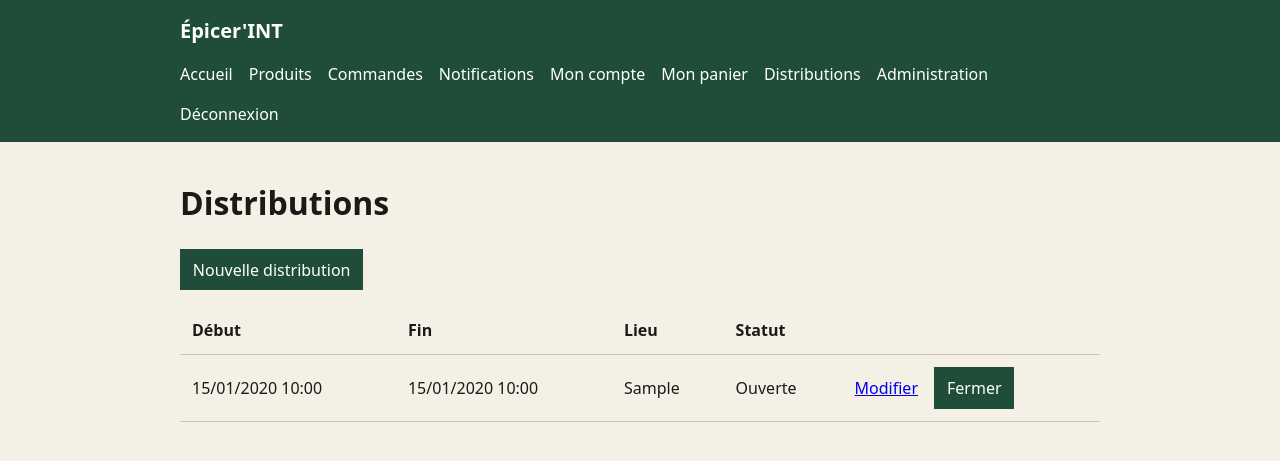
After one commit to RabahSend/Epicer-int, a Django app: page /orders/distributions/ in a window 1280 px wide. The commit adds this page. Shown: the top 461 px of the page. Run offline with Django 5.2, Linux system fonts and the light colour scheme; a user stored in the database is signed in; tables that the repository leaves empty hold one stand-in row (values such as "Sample post").

Commit message:
Permet à l'administrateur de gérer les distributions.

```diff
--- a/epicerIntApp/core/static/core/css/layout.css
+++ b/epicerIntApp/core/static/core/css/layout.css
@@ -117,6 +117,8 @@
   .message { padding: 0.75rem; background: white; }
   .cart-table { width: 100%; border-collapse: collapse; }
   .cart-table th, .cart-table td { padding: 0.75rem; border-bottom: 1px solid #c9c3b6; text-align: left; }
+  .cart-table td form { display: inline; margin-left: 0.75rem; }
+  form p input { padding: 0.45rem; font: inherit; max-width: 100%; }
 
   @media (max-width: 700px) {
     .site-header__inner {
--- a/epicerIntApp/core/templates/base.html
+++ b/epicerIntApp/core/templates/base.html
@@ -20,7 +20,10 @@
           <a href="#">Notifications</a>
           <a href="{% url 'profile' %}">Mon compte</a>
           {% if user.is_member %}<a href="{% url 'cart' %}">Mon panier</a>{% endif %}
-          {% if user.is_staff %}<a href="{% url 'admin:index' %}">Administration</a>{% endif %}
+          {% if user.is_staff %}
+            <a href="{% url 'distributions' %}">Distributions</a>
+            <a href="{% url 'admin:index' %}">Administration</a>
+          {% endif %}
           <form action="{% url 'logout' %}" method="post">
             {% csrf_token %}
             <button type="submit">Déconnexion</button>
--- /dev/null
+++ b/epicerIntApp/orders/templates/orders/distributions.html
@@ -0,0 +1,47 @@
+{% extends "base.html" %}
+
+{% block title %}Distributions{% endblock %}
+
+{% block content %}
+  <h1>Distributions</h1>
+  <p><a class="button-link" href="{% url 'distribution_create' %}">Nouvelle distribution</a></p>
+  {% if distributions %}
+    <table class="cart-table">
+      <thead>
+        <tr>
+          <th>Début</th>
+          <th>Fin</th>
+          <th>Lieu</th>
+          <th>Statut</th>
+          <th></th>
+        </tr>
+      </thead>
+      <tbody>
+        {% for distribution in distributions %}
+          <tr>
+            <td>{{ distribution.starts_at|date:"d/m/Y H:i" }}</td>
+            <td>{% if distribution.ends_at %}{{ distribution.ends_at|date:"d/m/Y H:i" }}{% else %}—{% endif %}</td>
+            <td>{{ distribution.location|default:"—" }}</td>
+            <td>{% if distribution.is_active %}Ouverte{% else %}Fermée{% endif %}</td>
+            <td>
+              <a href="{% url 'distribution_edit' distribution.pk %}">Modifier</a>
+              {% if distribution.is_active %}
+                <form method="post" action="{% url 'distribution_close' distribution.pk %}">
+                  {% csrf_token %}
+                  <button type="submit">Fermer</button>
+                </form>
+              {% else %}
+                <form method="post" action="{% url 'distribution_open' distribution.pk %}">
+                  {% csrf_token %}
+                  <button type="submit">Ouvrir</button>
+                </form>
+              {% endif %}
+            </td>
+          </tr>
+        {% endfor %}
+      </tbody>
+    </table>
+  {% else %}
+    <p>Aucune distribution n'est enregistrée.</p>
+  {% endif %}
+{% endblock %}
--- a/epicerIntApp/orders/urls.py
+++ b/epicerIntApp/orders/urls.py
@@ -7,4 +7,21 @@ urlpatterns = [
 	path("cart/", cart_page, name="cart"),
 	path("cart/add/<int:product_id>/", add_to_cart, name="add_to_cart"),
 	path("cart/place/", views.place_order, name="place_order"),
+	path("distributions/", views.distributions_page, name="distributions"),
+	path("distributions/nouvelle/", views.distribution_create, name="distribution_create"),
+	path(
+		"distributions/<int:distribution_id>/modifier/",
+		views.distribution_edit,
+		name="distribution_edit",
+	),
+	path(
+		"distributions/<int:distribution_id>/ouvrir/",
+		views.distribution_open,
+		name="distribution_open",
+	),
+	path(
+		"distributions/<int:distribution_id>/fermer/",
+		views.distribution_close,
+		name="distribution_close",
+	),
 ]
--- a/epicerIntApp/orders/views.py
+++ b/epicerIntApp/orders/views.py
@@ -1,11 +1,13 @@
 from functools import wraps
 
 from django.contrib import messages
+from django.contrib.auth.views import redirect_to_login
 from django.shortcuts import get_object_or_404, redirect, render
 from django.views.decorators.http import require_POST
 from django.contrib.auth.decorators import login_required
-from orders.services import create_order_from_cart
-from orders.models import Order
+from orders.forms import DistributionForm
+from orders.services import close_distribution, create_order_from_cart, open_distribution
+from orders.models import Distribution, Order
 from catalog.models import Product
 
 
@@ -106,3 +108,74 @@ def place_order(request):
 	request.session["cart"] = {}
 	messages.success(request, "Votre commande a été enregistrée.")
 	return redirect("orders")
+
+
+def admin_required(view_func):
+	@wraps(view_func)
+	def wrapped(request, *args, **kwargs):
+		if not request.user.is_authenticated:
+			return redirect_to_login(request.get_full_path())
+		if not request.user.is_staff:
+			messages.error(request, "Cette page est réservée aux administrateurs.")
+			return redirect("home")
+		return view_func(request, *args, **kwargs)
+
+	return wrapped
+
+
+@admin_required
+def distributions_page(request):
+	return render(
+		request,
+		"orders/distributions.html",
+		{"distributions": Distribution.objects.all()},
+	)
+
+
+@admin_required
+def distribution_create(request):
+	form = DistributionForm(request.POST or None)
+	if request.method == "POST" and form.is_valid():
+		distribution = form.save(commit=False)
+		distribution.is_active = False
+		distribution.save()
+		messages.success(request, "La distribution a été créée.")
+		return redirect("distributions")
+	return render(
+		request,
+		"orders/distribution_form.html",
+		{"form": form, "title": "Nouvelle distribution"},
+	)
+
+
+@admin_required
+def distribution_edit(request, distribution_id):
+	distribution = get_object_or_404(Distribution, pk=distribution_id)
+	form = DistributionForm(request.POST or None, instance=distribution)
+	if request.method == "POST" and form.is_valid():
+		form.save()
+		messages.success(request, "La distribution a été modifiée.")
+		return redirect("distributions")
+	return render(
+		request,
+		"orders/distribution_form.html",
+		{"form": form, "title": "Modifier la distribution"},
+	)
+
+
+@admin_required
+@require_POST
+def distribution_open(request, distribution_id):
+	distribution = get_object_or_404(Distribution, pk=distribution_id)
+	open_distribution(distribution)
+	messages.success(request, "La distribution est ouverte.")
+	return redirect("distributions")
+
+
+@admin_required
+@require_POST
+def distribution_close(request, distribution_id):
+	distribution = get_object_or_404(Distribution, pk=distribution_id)
+	close_distribution(distribution)
+	messages.success(request, "La distribution est fermée.")
+	return redirect("distributions")
```
Also changed, not shown: epicerIntApp/orders/forms.py (added, +39 -0 lines), epicerIntApp/orders/services.py (+14 -0 lines), epicerIntApp/orders/templates/orders/distribution_form.html (added, +13 -0 lines).
